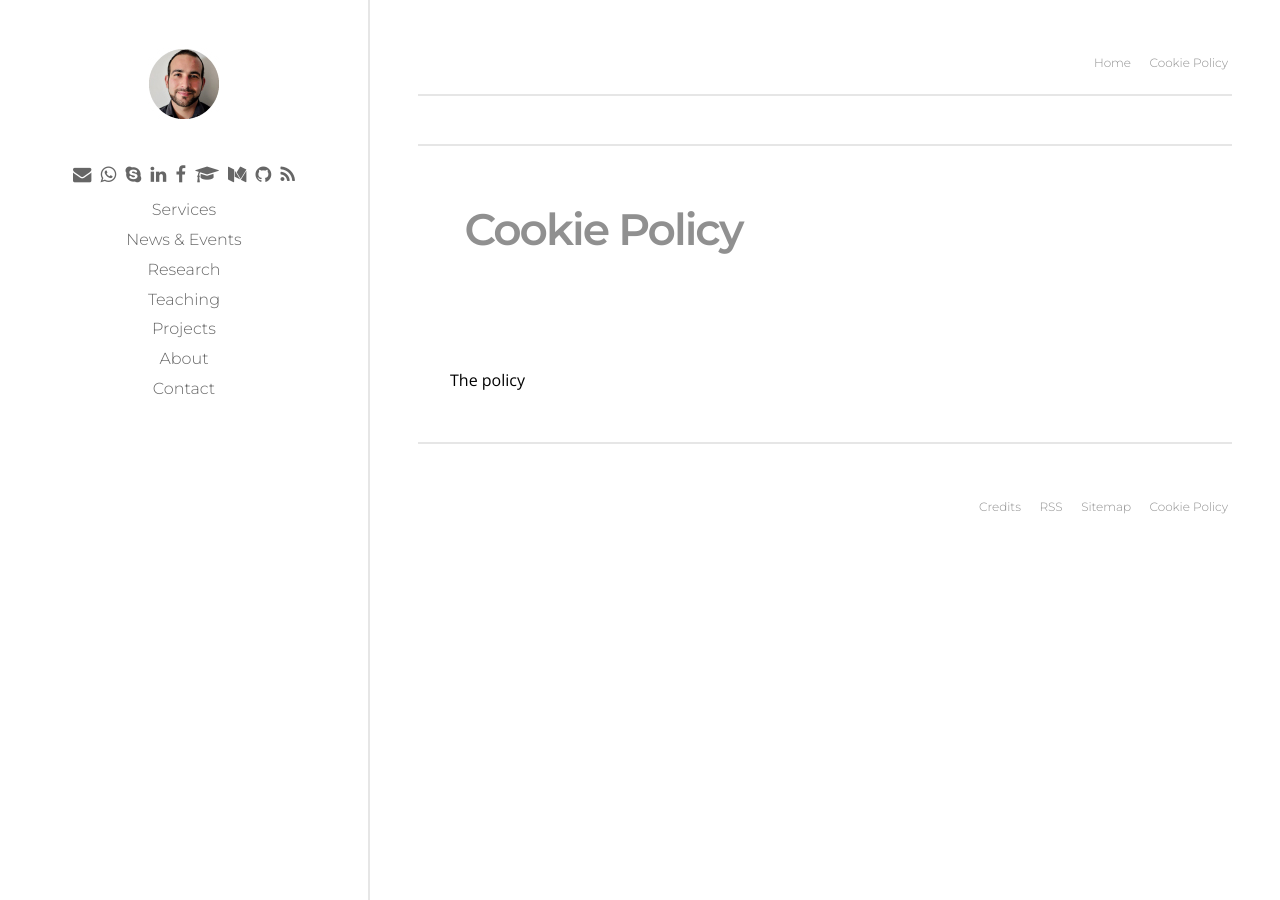
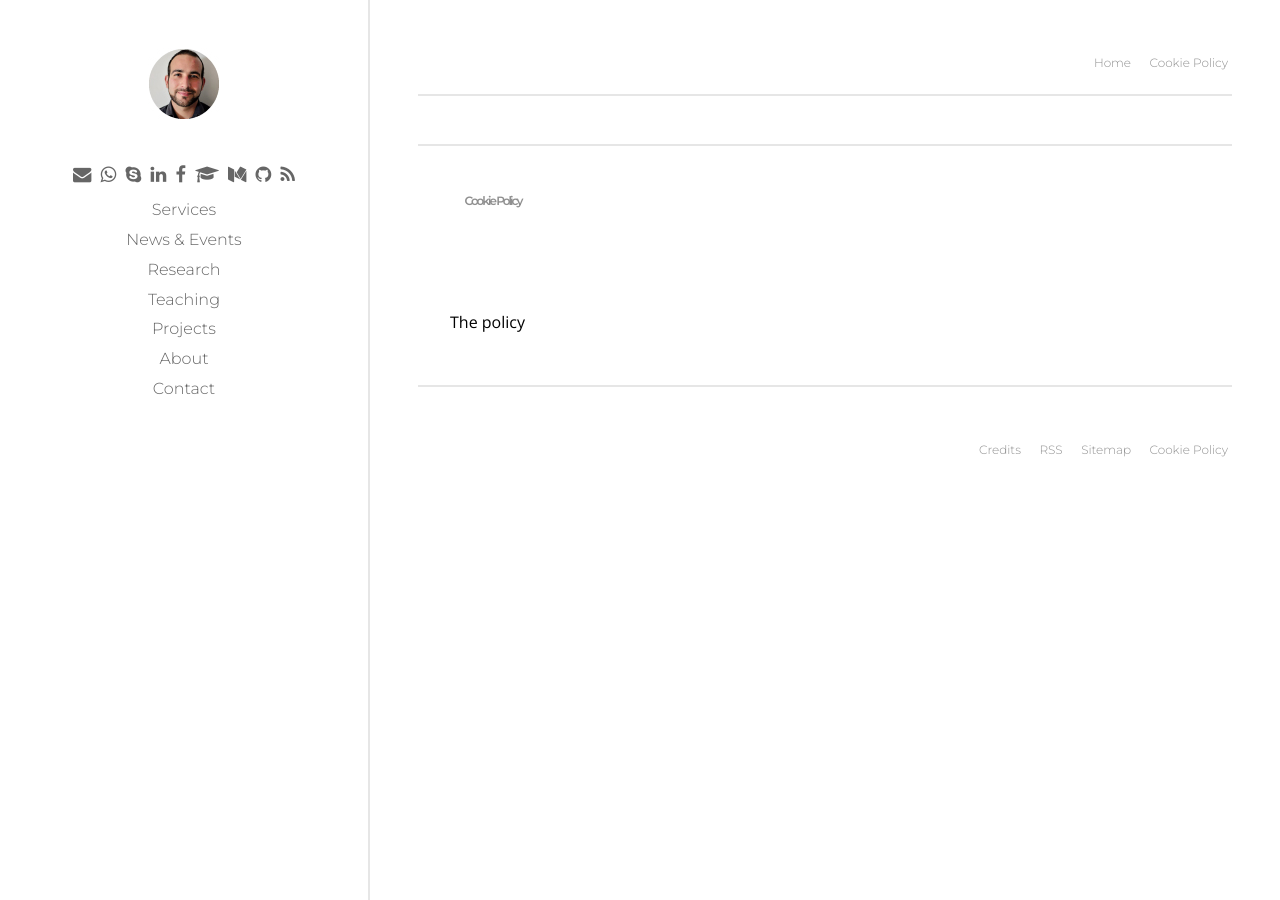
Before and after one commit to p-marco/p-marco.github.io, a Jekyll site: the page built from cookie-policy.md, in a window 1280 px wide. Built offline with Jekyll 4.4.1, drawn with Linux system fonts in a browser that asks for light colours; our own code applies the rules of GitHub Pages for plain Markdown files.

Commit message:
default layout test

```diff
--- a/_includes/item.html
+++ b/_includes/item.html
@@ -1,11 +1,9 @@
 <article class="section">
-<header class="grid-item">
+	<header class="grid-item">
   		<p class="nav-item--page link t-heading">
     		{{ page.date | date: "%-d %B %Y"}}
     	</p>
-<a class="nav-item--page link t-heading t-brandColor" href="{{ item.url }}">
-        <h1 class="t-heading t-b--s">{{ page.title }}</h1>
-</a>
+        <h1 class="nav-item--page link t-heading t-brandColor t-b--s">{{ page.title }}</h1>
 
 {% if page.keywords %}
 <ul class="nav nav-items--page">
```
